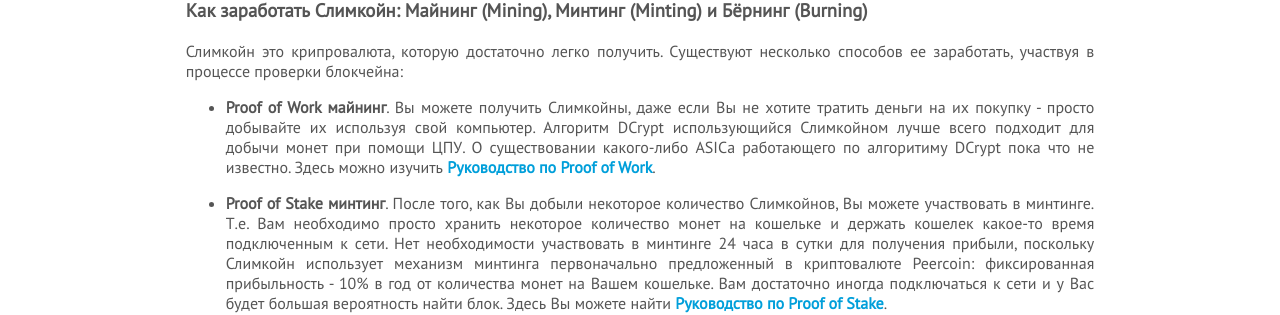
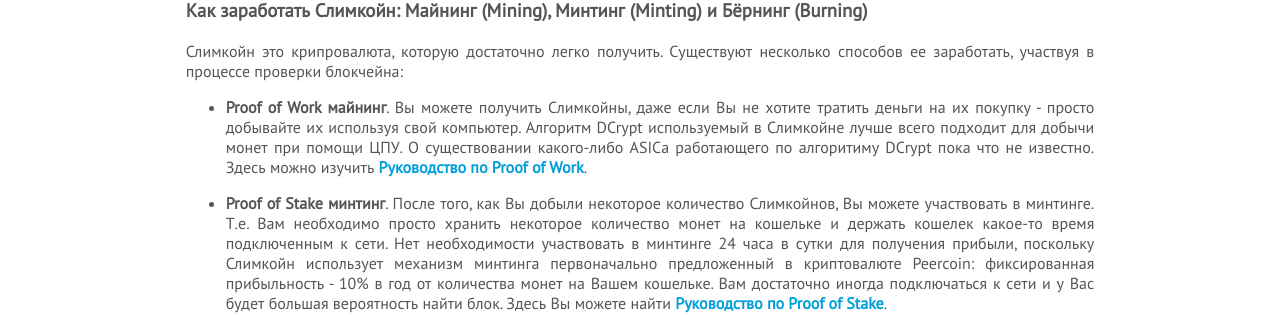
Before and after one commit to slimcoin-project/slimcoin-project.github.io, a Jekyll site: the page built from content/ru/about-ru.md, in a window 1280 px wide. Shown: the part 814-1129 px from the top of the page. Built offline with Jekyll 4.4.1, drawn with Linux system fonts in a browser that asks for light colours; some web fonts are replaced.

Commit message:
Update about-ru.md

```diff
--- a/content/ru/about-ru.md
+++ b/content/ru/about-ru.md
@@ -40,7 +40,7 @@
 
 Слимкойн это крипровалюта, которую достаточно легко получить. Существуют несколько способов ее заработать, участвуя в процессе проверки блокчейна:
 
-*   **Proof of Work майнинг**. Вы можете получить Слимкойны, даже если Вы не хотите тратить деньги на их покупку - просто добывайте их используя свой компьютер. Алгоритм DCrypt использующийся Слимкойном лучше всего подходит для добычи монет при помощи ЦПУ. О существовании какого-либо ASICа работающего по алгоритиму DCrypt пока что не известно. Здесь можно изучить [Руководство по Proof of Work](/mining-guide-ru/).
+*   **Proof of Work майнинг**. Вы можете получить Слимкойны, даже если Вы не хотите тратить деньги на их покупку - просто добывайте их используя свой компьютер. Алгоритм DCrypt используемый в Слимкойне лучше всего подходит для добычи монет при помощи ЦПУ. О существовании какого-либо ASICа работающего по алгоритиму DCrypt пока что не известно. Здесь можно изучить [Руководство по Proof of Work](/mining-guide-ru/).
 
 *   **Proof of Stake минтинг**. После того, как Вы добыли некоторое количество Слимкойнов, Вы можете участвовать в минтинге. Т.е. Вам необходимо просто хранить некоторое количество монет на кошельке и держать кошелек какое-то время подключенным к сети. Нет необходимости участвовать в минтинге 24 часа в сутки для получения прибыли, поскольку Слимкойн использует механизм минтинга первоначально предложенный в криптовалюте Peercoin: фиксированная прибыльность - 10% в год от количества монет на Вашем кошельке. Вам достаточно иногда подключаться к сети и у Вас будет большая вероятность найти блок. Здесь Вы можете найти [Руководство по Proof of Stake](/proof-of-stake-guide-ru/).
 
```
